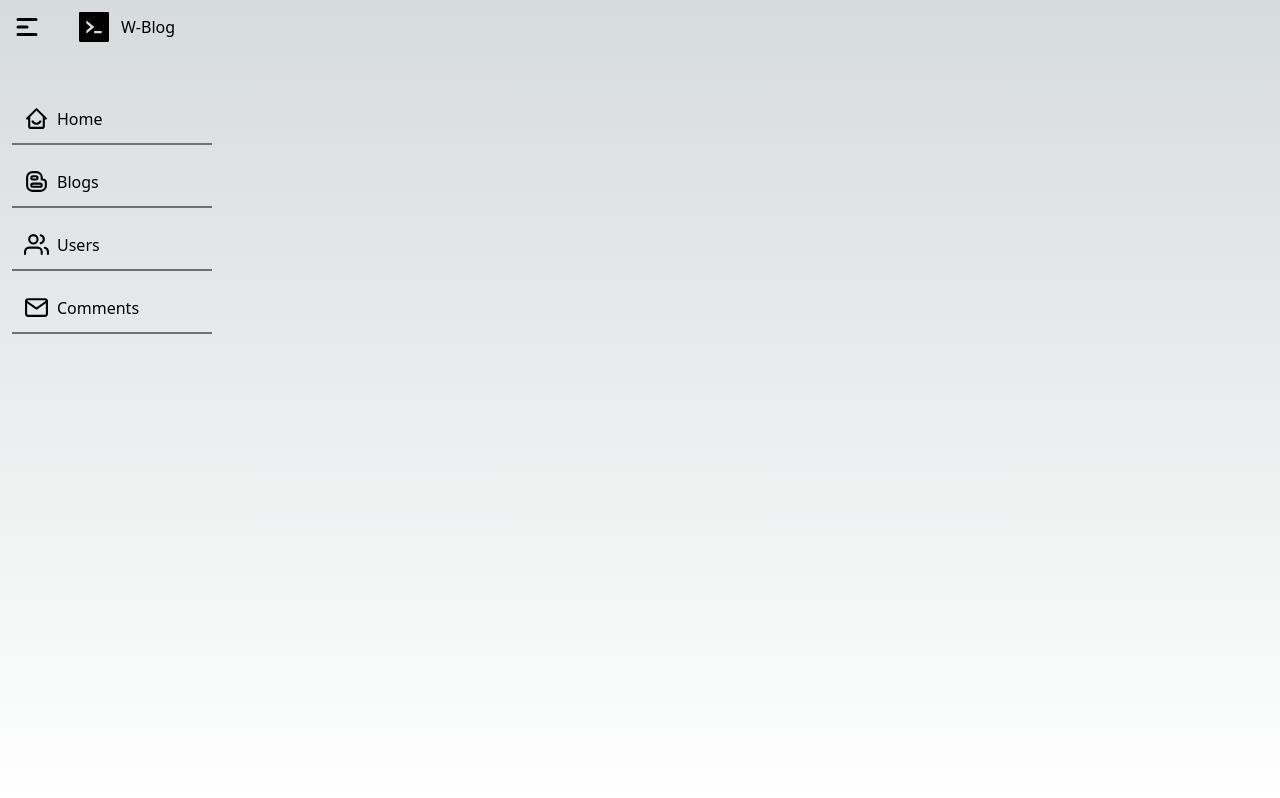
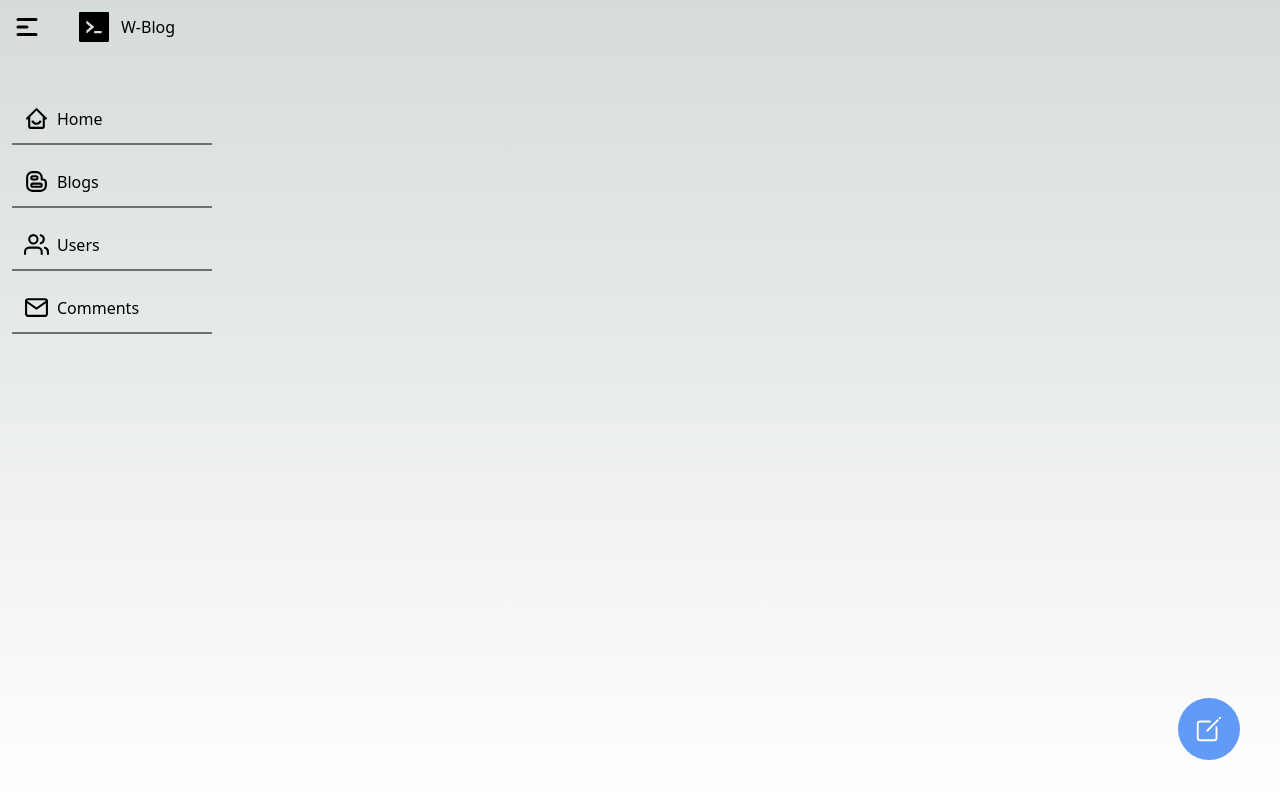
Before and after one commit to RAHEYO/W-Next-Blog, a Next.js app: page / in a window 1280 px wide. Built offline with nearby package versions, Linux system fonts and the light colour scheme.

Commit message:
Developed CreatePost floating button and navigating to the Create page

```diff
--- a/components/GeneralLayout.tsx
+++ b/components/GeneralLayout.tsx
@@ -1,8 +1,9 @@
 import { NextPage } from 'next';
 import { ReactNode } from 'react';
+import Link from 'next/link';
+import { IoCreateOutline } from 'react-icons/io5';
 
 import Navbar from './Navbar';
-import Spacebar from './Spacebar';
 
 type GeneralLayoutProps = {
     children: ReactNode
@@ -15,7 +16,9 @@ const GeneralLayout: NextPage<GeneralLayoutProps> = ({ children }) => {
 
         {children}
 
-        {/* Build the createPost floating button */}
+        <Link href='/create' className='fixed bottom-10 end-10 z-10 bg-action opacity-80 p-4 rounded-full hover:scale-110 transition'>
+            <IoCreateOutline color='white' size={30} />
+        </Link>
     </div>
     );
 }
```
